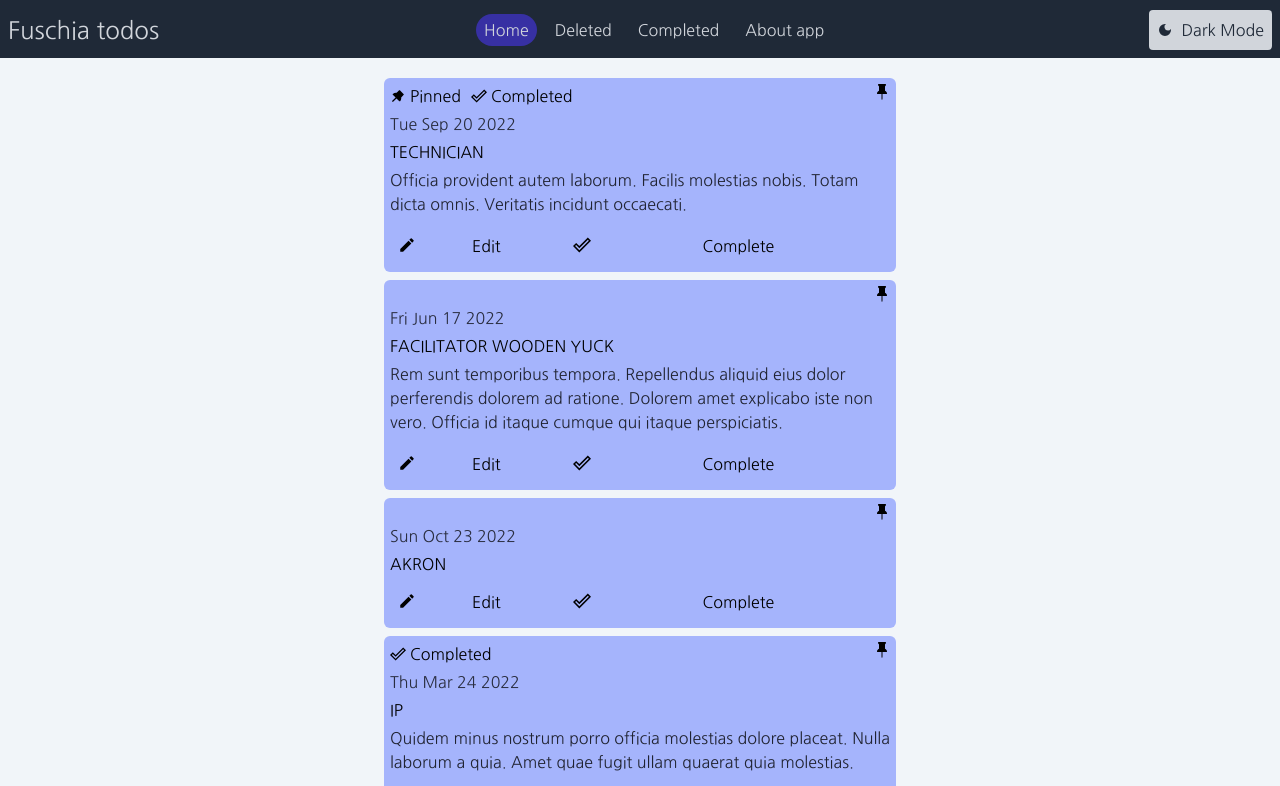
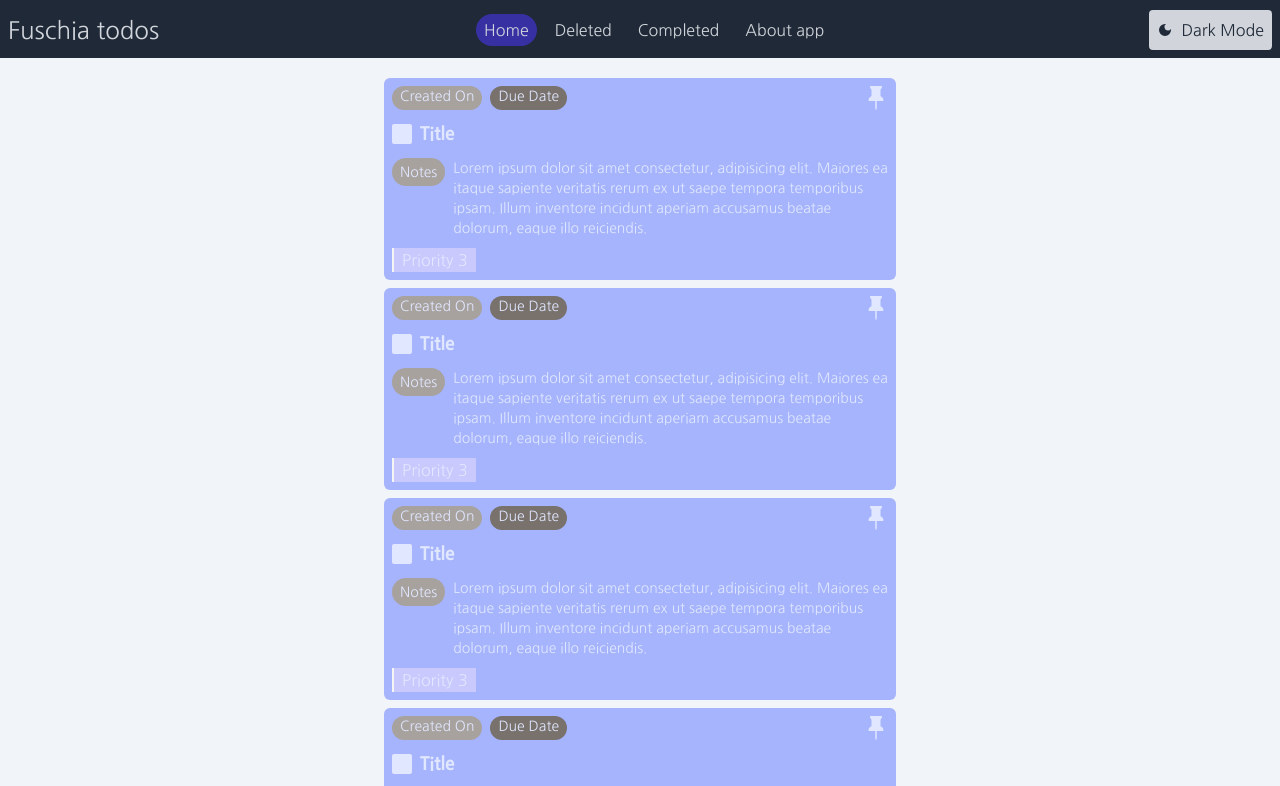
Before and after one commit to kaboomblam/tododarklight, a React (Vite) app: page / in a window 1280 px wide. Shown: the top 786 px of the page. Built offline with nearby package versions, Linux system fonts and the light colour scheme.

Commit message:
Proceed to add default layout for card elements

```diff
--- a/src/components/TodoListItem.tsx
+++ b/src/components/TodoListItem.tsx
@@ -14,40 +14,44 @@ const TodoListItem: React.FC<Props> = ({ todoItem }) => {
   return (
     <div
       key={todo.id}
-      className="bg-indigo-300 dark:bg-slate-500 flex flex-col gap-1 p-1.5 rounded-md"
+      className="bg-indigo-300 dark:bg-slate-500 text-indigo-100 flex flex-col gap-2.5 p-2 rounded-md"
     >
-      <div className="flex gap-2.5 items-start">
-        {todo.pinned && (
-          <div className="flex items-center gap-1">
-            <AiFillPushpin /> Pinned
-          </div>
-        )}
-        {todo.completed && (
-          <div className="flex items-center gap-1">
-            <MdOutlineDoneOutline /> Completed
-          </div>
-        )}
-        <div className="flex flex-1 justify-end">
-          <button className="btn-primary">
-            <BsPinFill />
-          </button>
+      {/* Information bar */}
+      <div className="flex gap-2 text-sm">
+        <div className="flex bg-stone-400 rounded-full px-2">
+          <p>Created On</p>
+        </div>
+        <div className="flex bg-stone-500 rounded-full px-2">
+          <p>Due Date</p>
+        </div>
+        <div className="flex-1 text-2xl flex items-end justify-end bg-red-500/0">
+          <BsPinFill />
         </div>
       </div>
-      <p className="body-small opacity-75">{todo.created.toDateString()}</p>
-
-      <div className="flex">
-        <h1 className="">{todo.title.toUpperCase()}</h1>
+      {/* Title bar */}
+      <div className="flex gap-2 text-lg items-center">
+        <div className="w-5 h-5 bg-indigo-100 rounded-sm"></div>
+        <div className="text-lg font-[800]">Title</div>
       </div>
-      {todo.note && <p className="mb-1 opacity-80">{todo.note}</p>}
-      <div className="flex gap-1 items-stretch justify-evenly">
-        <button className="rounded-sm px-2 flex-1 flex items-center gap-1">
-          <MdModeEditOutline size={18} />
-          <p className="pt-0.5 flex-1">Edit</p>
-        </button>
-        <button className="flex-[2] flex items-center gap-1 border-none rounded-sm p-2">
-          <MdOutlineDoneOutline size={18} />{" "}
-          <p className="pt-0.5 flex-1">Complete</p>
-        </button>
+      {/* Notes bar */}
+      <div className="flex gap-2 text-sm items-start">
+        <div className="flex bg-stone-400 rounded-full px-2 py-1">
+          <p>Notes</p>
+        </div>
+        <div className="flex-1 text-sm font-[400]">
+          <p>
+            Lorem ipsum dolor sit amet consectetur, adipisicing elit. Maiores ea
+            itaque sapiente veritatis rerum ex ut saepe tempora temporibus
+            ipsam. Illum inventore incidunt aperiam accusamus beatae dolorum,
+            eaque illo reiciendis.
+          </p>
+        </div>
+      </div>
+      {/* Actions bar */}
+      <div className="flex gap-2 text-base items-center">
+        <div className="flex border-l-2 border-stone-100 bg-[#f2e0fe7a] px-2">
+          <p>Priority 3</p>
+        </div>
       </div>
     </div>
   );
```
Also changed, not shown: refs/todo ui mockup - original.svg.
